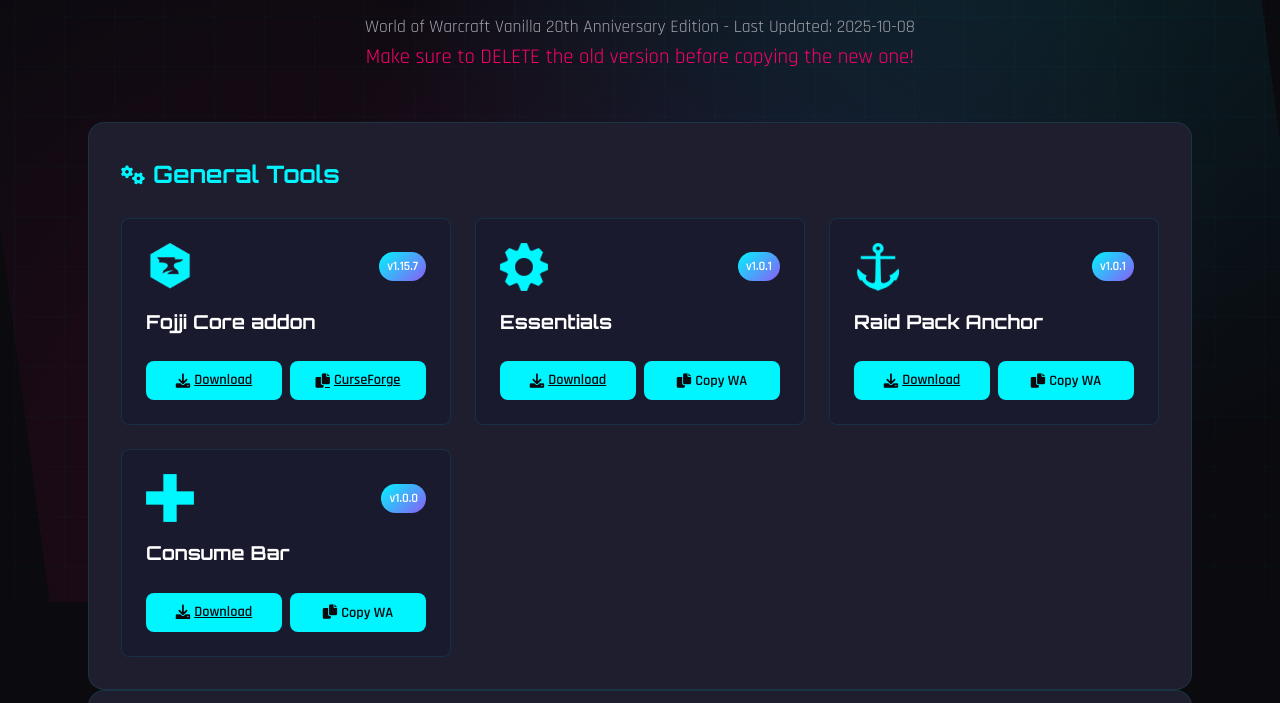
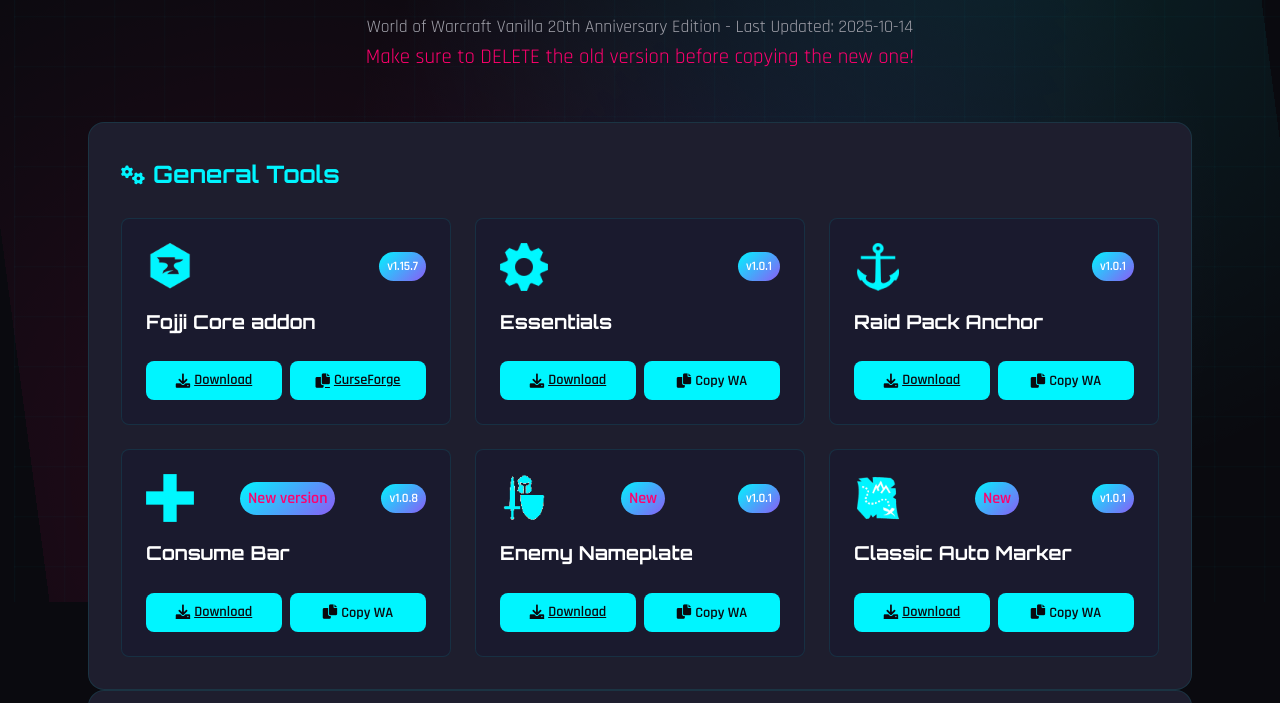
Before and after one commit to zsolikacska/zsolikacska.github.io, a plain HTML site: page index.html in a window 1280 px wide. Shown: the part 198-901 px from the top of the page. Drawn offline with Linux system fonts and the light colour scheme.

Commit message:
-update -add 2 new ui-card -adding all card a version title

```diff
--- a/index.html
+++ b/index.html
@@ -44,7 +44,7 @@
             <span class="section-icon">🎮</span>
             Fojji Collection
           </h2>
-          <p class="section-subtitle">World of Warcraft Vanilla 20th Anniversary Edition - Last Updated: 2025-10-08</p>
+          <p class="section-subtitle">World of Warcraft Vanilla 20th Anniversary Edition - Last Updated: 2025-10-14</p>
           <p class="section-info">Make sure to DELETE the old version before copying the new one!</p>
         </div>
 
@@ -74,7 +74,7 @@
             <div class="ui-card general">
               <div class="ui-card-header">
                 <img src="icons/cog.ico" alt="Essentials" width="48" height="48" />
-                <span class="version">v1.0.1</span>
+                <span class="version" title="Older version: 1.0.0">v1.0.1</span>
               </div>
               <h4>Essentials</h4>
               <div class="ui-card-footer">
@@ -90,7 +90,7 @@
             <div class="ui-card general">
               <div class="ui-card-header">
                 <img src="icons/anchor.ico" alt="Anchor" width="48" height="48" />
-                <span class="version">v1.0.1</span>
+                <span class="version" title="Older version: 1.0.0">v1.0.1</span>
               </div>
               <h4>Raid Pack Anchor</h4>
               <div class="ui-card-footer">
@@ -106,7 +106,8 @@
             <div class="ui-card general">
               <div class="ui-card-header">
                 <img src="icons/consu.ico" alt="Consume" width="48" height="48" />
-                <span class="version">v1.0.0</span>
+                <span class="version-new">New version</span>
+                <span class="version" title="Older version: 1.0.0">v1.0.8</span>
               </div>
               <h4>Consume Bar</h4>
               <div class="ui-card-footer">
@@ -114,6 +115,38 @@
                   <i class="fas fa-download"></i> Download
                 </a>
                 <button class="btn-copy" data-file="files/consume-bar.txt">
+                  <i class="fa-solid fa-copy"></i> Copy WA
+                </button>
+              </div>
+            </div>
+            <div class="ui-card general">
+              <div class="ui-card-header">
+                <img src="icons/enemynameplate.png" alt="enemynameplate" width="48" height="48" />
+                <span class="version-new">New</span>
+                <span class="version" title="Older version: 1.0.0">v1.0.1</span>
+              </div>
+              <h4>Enemy Nameplate</h4>
+              <div class="ui-card-footer">
+                <a href="files/enemynameplate.txt" class="btn-download" target="_blank" download>
+                  <i class="fas fa-download"></i> Download
+                </a>
+                <button class="btn-copy" data-file="files/enemynameplate.txt">
+                  <i class="fa-solid fa-copy"></i> Copy WA
+                </button>
+              </div>
+            </div>
+            <div class="ui-card general">
+              <div class="ui-card-header">
+                <img src="icons/classicautomarker.png" alt="classicautomarker.txt" width="48" height="48" />
+                <span class="version-new">New</span>
+                <span class="version" title="Older version: 1.0.0">v1.0.1</span>
+              </div>
+              <h4>Classic Auto Marker</h4>
+              <div class="ui-card-footer">
+                <a href="files/classicautomarker.txt" class="btn-download" target="_blank" download>
+                  <i class="fas fa-download"></i> Download
+                </a>
+                <button class="btn-copy" data-file="files/classicautomarker.txt">
                   <i class="fa-solid fa-copy"></i> Copy WA
                 </button>
               </div>
@@ -133,7 +166,7 @@
               <div class="ui-card-header">
                 <img src="icons/naxx.svg" alt="Naxxramas" width="48" height="48" />
                 <span class="version-new">New version</span>
-                <span class="version" title="Older version: 1.0.1">v1.0.2</span>
+                <span class="version" title="Older version: 1.0.1">v1.0.15</span>
               </div>
               <h4>Naxxramas</h4>
               <div class="ui-card-footer">
@@ -149,7 +182,7 @@
             <div class="ui-card raid">
               <div class="ui-card-header">
                 <img src="icons/aq.png" alt="AQ" width="48" height="48" />
-                <span class="version">v1.0.7</span>
+                <span class="version" title="Older version: 1.0.6">v1.0.7</span>
               </div>
               <h4>Temple of Ahn'Qiraj</h4>
               <div class="ui-card-footer">
@@ -163,7 +196,7 @@
             <div class="ui-card raid">
               <div class="ui-card-header">
                 <img src="icons/zulgurub.png" alt="ZG" width="48" height="48" />
-                <span class="version">v1.0.4</span>
+                <span class="version" title="Older version: 1.0.2">v1.0.4</span>
               </div>
               <h4>Zul'Gurub</h4>
               <div class="ui-card-footer">
@@ -179,7 +212,7 @@
             <div class="ui-card raid">
               <div class="ui-card-header">
                 <img src="icons/bwl.png" alt="BWL" width="48" height="48" />
-                <span class="version">v1.0.6</span>
+                <span class="version" title="Older version: 1.0.5">v1.0.6</span>
               </div>
               <h4>Blackwing Lair</h4>
               <div class="ui-card-footer">
@@ -193,7 +226,7 @@
             <div class="ui-card raid">
               <div class="ui-card-header">
                 <img src="icons/mc.png" alt="MC" width="48" height="48" />
-                <span class="version">v1.0.3</span>
+                <span class="version" title="Older version: 1.0.0">v1.0.3</span>
               </div>
               <h4>Molten Core</h4>
               <div class="ui-card-footer">
```
Also changed, not shown: files/classicautomarker.txt (added), files/consume-bar.txt, files/enemynameplate.txt (added), files/naxxramas.txt, icons/classicautomarker.png (added), icons/enemynameplate.png (added).
